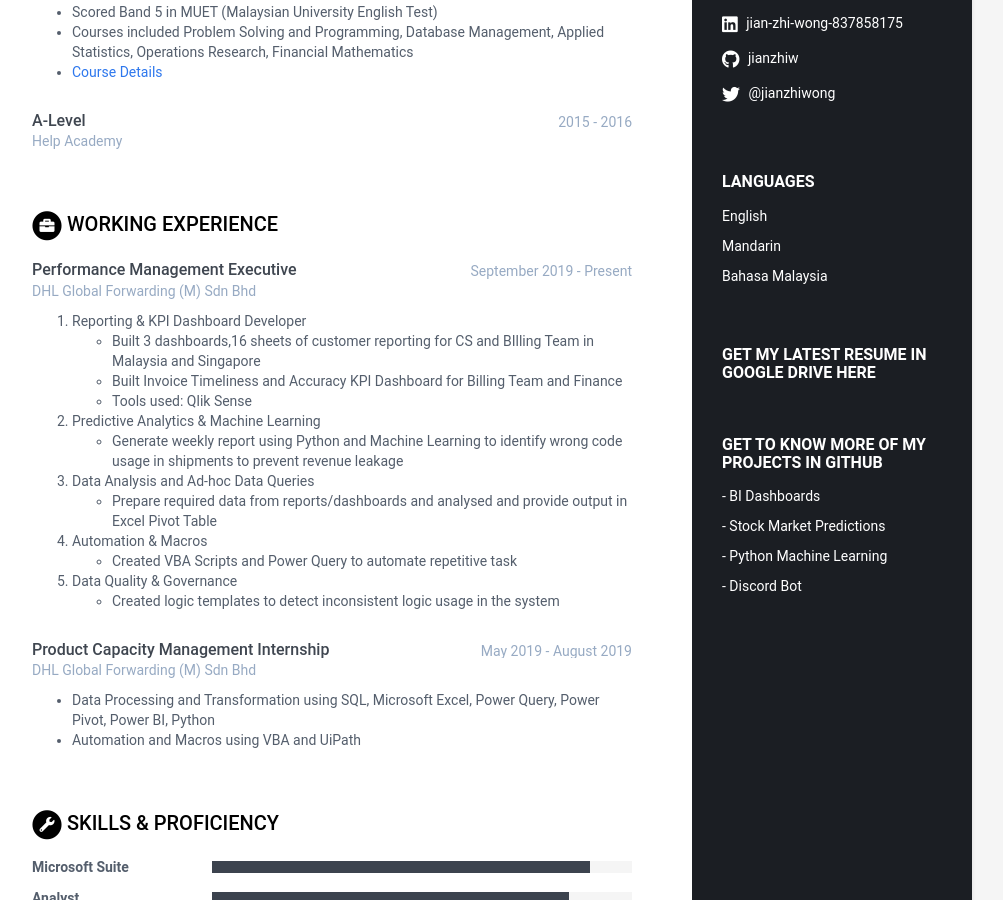
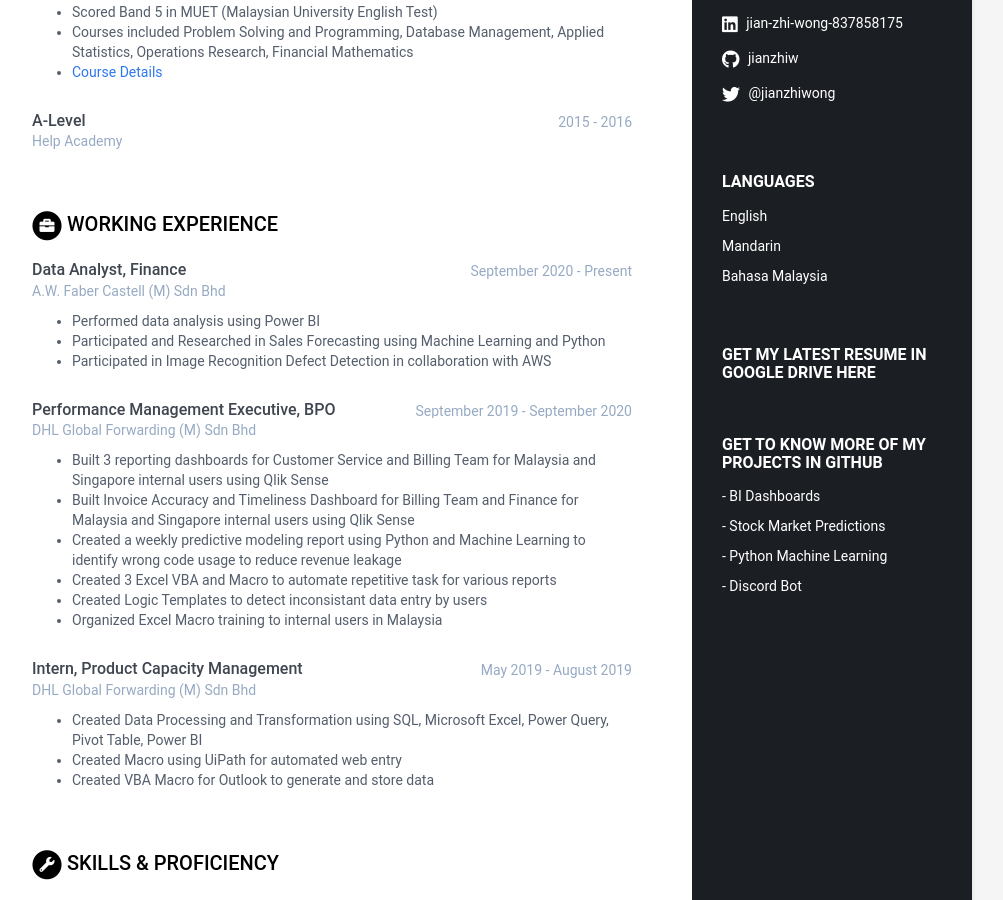
Before and after one commit to jianzhiw/jianzhiw.github.io, a Jekyll site: the page built from index.html, in a window 1280 px wide and 900 px high, scrolled down 391 px. Shown: the whole window, without its empty margins (168-1171 px from the left). Built offline with Jekyll 4.4.1, drawn with Linux system fonts in a browser that asks for light colours.

Commit message:
Updated Resume

```diff
--- a/_data/data.yml
+++ b/_data/data.yml
@@ -82,33 +82,32 @@
 #          - Bullet point
 
 experiences:
-    - role: Performance Management Executive
-      time: September 2019 - Present
+    - role: Data Analyst, Finance
+      time: September 2020 - Present
+      company: A.W. Faber Castell (M) Sdn Bhd
+      details: |
+        - Performed data analysis using Power BI
+        - Participated and Researched in Sales Forecasting using Machine Learning and Python
+        - Participated in Image Recognition Defect Detection in collaboration with AWS
+
+    - role: Performance Management Executive, BPO
+      time: September 2019 - September 2020
       company: DHL Global Forwarding (M) Sdn Bhd
       details: |
-        1. Reporting & KPI Dashboard Developer
-         - Built 3 dashboards,16 sheets of customer reporting for CS and BIlling Team in Malaysia and Singapore
-         - Built Invoice Timeliness and Accuracy KPI Dashboard for Billing Team and Finance
-         - Tools used: Qlik Sense
+        - Built 3 reporting dashboards for Customer Service and Billing Team for Malaysia and Singapore internal users using Qlik Sense
+        - Built Invoice Accuracy and Timeliness Dashboard for Billing Team and Finance for Malaysia and Singapore internal users using Qlik Sense
+        - Created a weekly predictive modeling report using Python and Machine Learning to identify wrong code usage to reduce revenue leakage
+        - Created 3 Excel VBA and Macro to automate repetitive task for various reports
+        - Created Logic Templates to detect inconsistant data entry by users
+        - Organized Excel Macro training to internal users in Malaysia
 
-        2. Predictive Analytics & Machine Learning
-         - Generate weekly report using Python and Machine Learning to identify wrong code usage in shipments to prevent revenue leakage
-
-        3. Data Analysis and Ad-hoc Data Queries
-         - Prepare required data from reports/dashboards and analysed and provide output in Excel Pivot Table
-
-        4. Automation & Macros
-         - Created VBA Scripts and Power Query to automate repetitive task
-
-        5. Data Quality & Governance
-         - Created logic templates to detect inconsistent logic usage in the system
-
-    - role: Product Capacity Management Internship
+    - role: Intern, Product Capacity Management
       time: May 2019 - August 2019
       company: DHL Global Forwarding (M) Sdn Bhd
       details: |
-        - Data Processing and Transformation using SQL, Microsoft Excel, Power Query, Power Pivot, Power BI, Python
-        - Automation and Macros using VBA and UiPath
+        - Created Data Processing and Transformation using SQL, Microsoft Excel, Power Query, Pivot Table, Power BI
+        - Created Macro using UiPath for automated web entry
+        - Created VBA Macro for Outlook to generate and store data
 
 #projects:
 #    title: Projects
```
